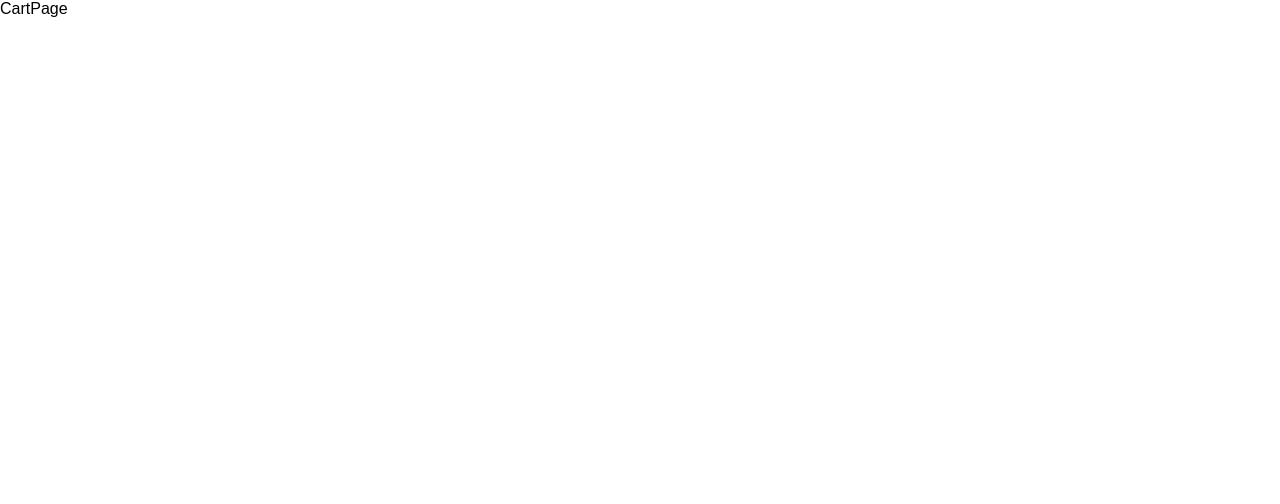
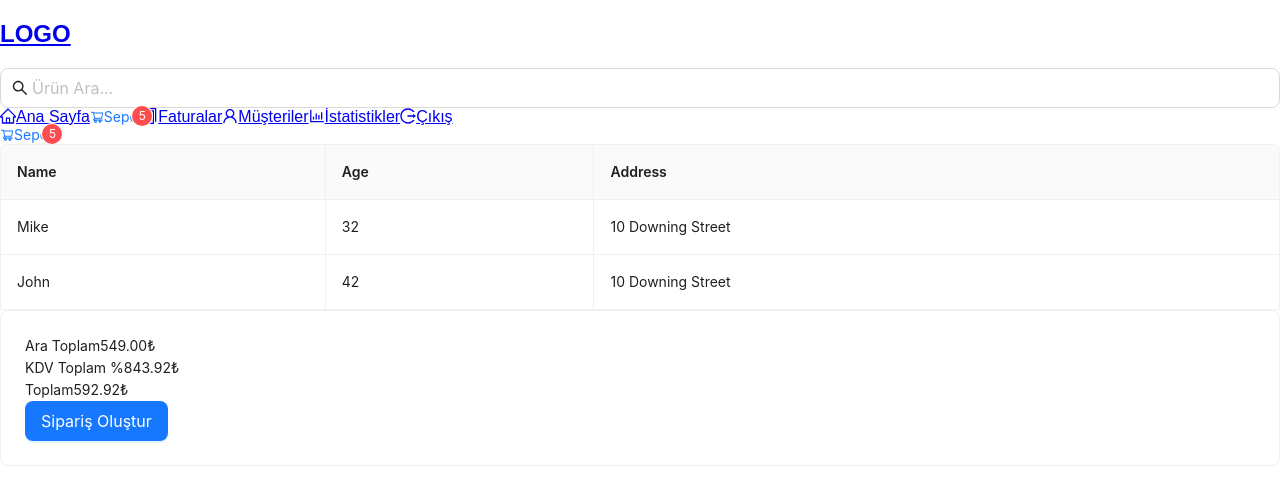
Before and after one commit to ardaozcelk/pos-application, a React (Create React App) app in the folder client/: page /cart in a window 1280 px wide. Shown: the top 504 px of the page. Built offline with nearby package versions, Linux system fonts and the light colour scheme; a web font is replaced by a local one.

Commit message:
CartPage

```diff
--- a/client/src/App.jsx
+++ b/client/src/App.jsx
@@ -6,8 +6,9 @@
   return (
     <BrowserRouter>
       <Routes>
-        <Route path="/" element={<HomePage/>}/>
-        <Route path="/cart" element={<CartPage/>}/>
+
+        <Route path="/" element={<HomePage />} />
+        <Route path="/cart" element={<CartPage />} />
 
       </Routes>
     </BrowserRouter>
--- a/client/src/pages/CartPage.jsx
+++ b/client/src/pages/CartPage.jsx
@@ -1,8 +1,66 @@
+import { Card, Table, Button } from "antd"
+import Header from "../components/header/Header"
+
+
+const dataSource = [
+    {
+        key: '1',
+        name: 'Mike',
+        age: 32,
+        address: '10 Downing Street',
+    },
+    {
+        key: '2',
+        name: 'John',
+        age: 42,
+        address: '10 Downing Street',
+    },
+];
+
+const columns = [
+    {
+        title: 'Name',
+        dataIndex: 'name',
+        key: 'name',
+    },
+    {
+        title: 'Age',
+        dataIndex: 'age',
+        key: 'age',
+    },
+    {
+        title: 'Address',
+        dataIndex: 'address',
+        key: 'address',
+    },
+];
 
 const CartPage = () => {
-  return (
-    <div>CartPage</div>
-  )
+    return (
+        <>
+            <Header />
+            <div className="px-6">
+                <Table dataSource={dataSource} columns={columns} bordered pagination={false}/>
+                <div className="cart-total flex justify-end mt-4">
+                    <Card className="w-72">
+                        <div className="flex justify-between">
+                            <span>Ara Toplam</span>
+                            <span>549.00₺</span>
+                        </div>
+                        <div className="flex justify-between my-2">
+                            <span>KDV Toplam %8</span>
+                            <span className="text-red-600">43.92₺</span>
+                        </div>
+                        <div className="flex justify-between font-bold">
+                            <span>Toplam</span>
+                            <span>592.92₺</span>
+                        </div>
+                        <Button className="mt-4 w-full" type="primary" size="large">Sipariş Oluştur</Button>
+                    </Card>
+                </div>
+            </div>
+        </>
+    )
 }
 
 export default CartPage
```
